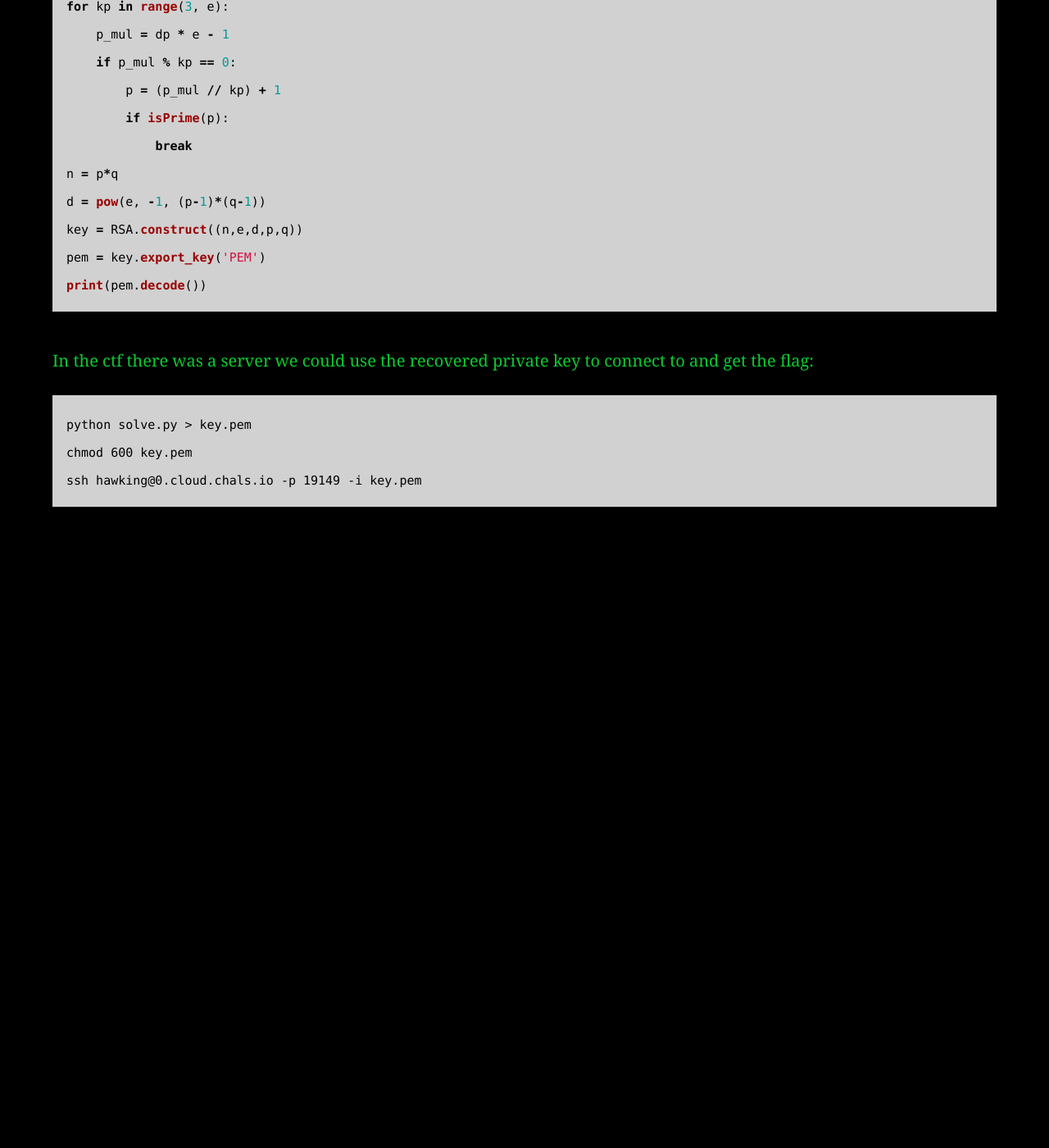
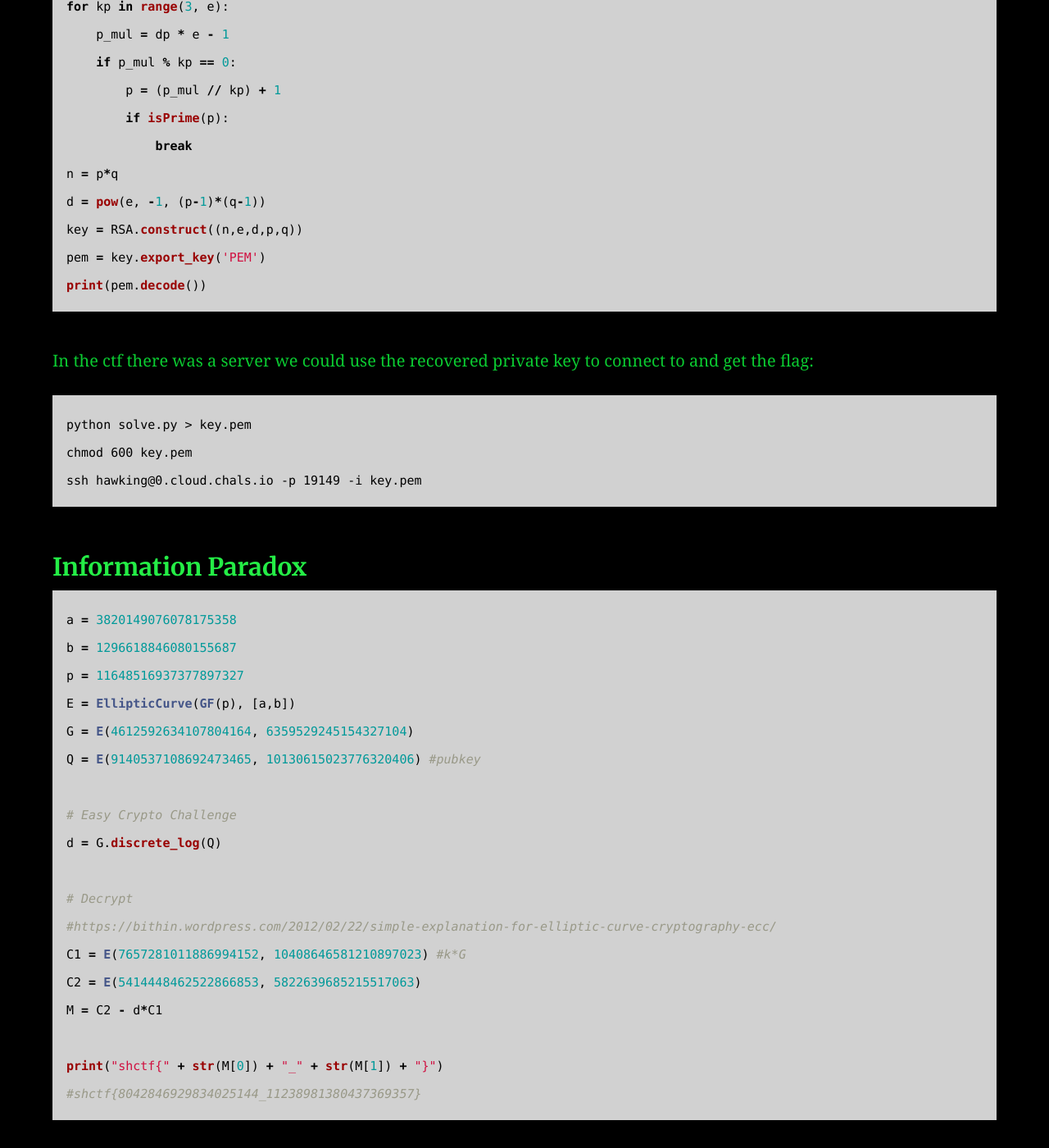
Before and after one commit to AC01010/Connor-McCartney.github.io, a Jekyll site: the page built from _posts/2013-01-05-spaceheros2022.md, in a window 1280 px wide and 1400 px high, scrolled down 2374 px. Shown: the whole window at 82% size. Built offline with Jekyll 4.4.1, drawn with Linux system fonts in a browser that asks for light colours; before the commit the page ends 3026 px from its top, so only the background shows below that.

Commit message:
Update 2013-01-05-spaceheros2022.md

````diff
--- a/_posts/2013-01-05-spaceheros2022.md
+++ b/_posts/2013-01-05-spaceheros2022.md
@@ -97,3 +97,26 @@ python solve.py > key.pem
 chmod 600 key.pem
 ssh hawking@0.cloud.chals.io -p 19149 -i key.pem
 ```
+
+### Information Paradox
+
+```python
+a = 3820149076078175358
+b = 1296618846080155687
+p = 11648516937377897327
+E = EllipticCurve(GF(p), [a,b])
+G = E(4612592634107804164, 6359529245154327104)
+Q = E(9140537108692473465, 10130615023776320406) #pubkey
+
+# Easy Crypto Challenge
+d = G.discrete_log(Q)
+
+# Decrypt
+#https://bithin.wordpress.com/2012/02/22/simple-explanation-for-elliptic-curve-cryptography-ecc/
+C1 = E(7657281011886994152, 10408646581210897023) #k*G
+C2 = E(5414448462522866853, 5822639685215517063)
+M = C2 - d*C1
+
+print("shctf{" + str(M[0]) + "_" + str(M[1]) + "}")
+#shctf{8042846929834025144_11238981380437369357}
+```
````
